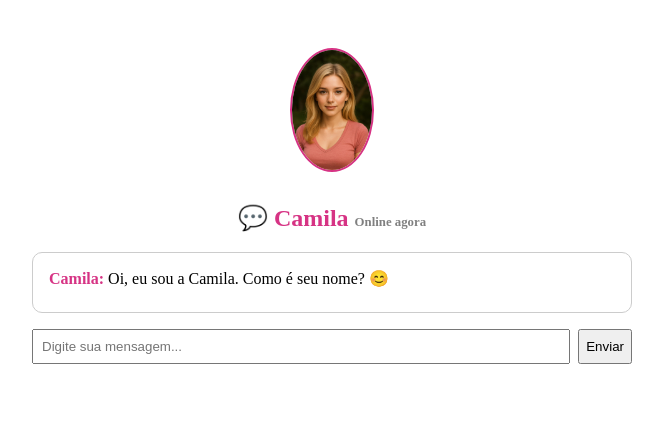
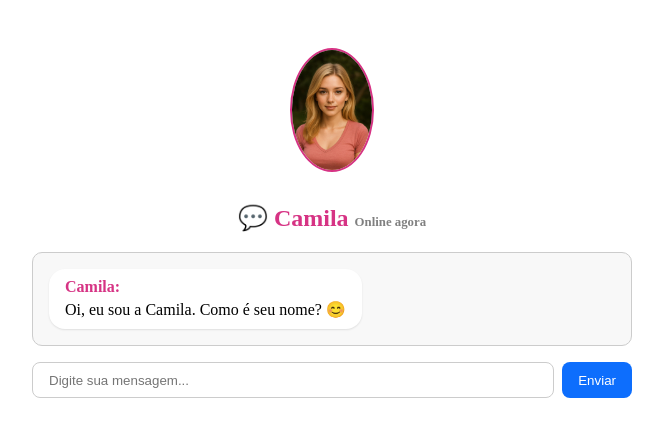
Before and after one commit to marcioeugenio/camila_chat1, a Next.js app: page / in a window 1280 px wide. Shown: the top 436 px of the page, without its empty margins (308-971 px from the left). Built offline with nearby package versions, Linux system fonts and the light colour scheme.

Commit message:
Update index.js

```diff
--- a/pages/index.js
+++ b/pages/index.js
@@ -3,12 +3,8 @@ import { useState, useEffect, useRef } from "react";
 export default function Home() {
   const [mensagem, setMensagem] = useState("");
   const [chat, setChat] = useState([
-    {
-      remetente: "Camila",
-      texto: "Oi, eu sou a Camila. Como é seu nome? 😊",
-    },
+    { remetente: "Camila", texto: "Oi, eu sou a Camila. Como é seu nome? 😊" },
   ]);
-
   const chatRef = useRef(null);
   const userIdRef = useRef(
     typeof window !== "undefined"
@@ -67,27 +63,43 @@ export default function Home() {
       </div>
 
       <div
-        id="chat"
         ref={chatRef}
         style={{
           maxHeight: 400,
           overflowY: "auto",
-          background: "#fff",
+          background: "#f8f8f8",
           padding: "1rem",
           borderRadius: "10px",
           marginBottom: "1rem",
           border: "1px solid #ccc",
+          display: "flex",
+          flexDirection: "column",
+          gap: "0.5rem",
         }}
       >
         {chat.map((m, i) => (
-          <div key={i} style={{ marginBottom: "0.5rem" }}>
+          <div
+            key={i}
+            style={{
+              alignSelf: m.remetente === "Você" ? "flex-end" : "flex-start",
+              background: m.remetente === "Você" ? "#dcf8c6" : "#fff",
+              color: "#000",
+              padding: "0.6rem 1rem",
+              borderRadius: "16px",
+              maxWidth: "75%",
+              boxShadow: "0 1px 2px rgba(0,0,0,0.1)",
+              whiteSpace: "pre-wrap",
+            }}
+          >
             <strong
               style={{
                 color: m.remetente === "Camila" ? "#d63384" : "#0d6efd",
+                display: "block",
+                marginBottom: 4,
               }}
             >
               {m.remetente}:
-            </strong>{" "}
+            </strong>
             <span dangerouslySetInnerHTML={{ __html: m.texto }} />
           </div>
         ))}
@@ -105,9 +117,25 @@ export default function Home() {
           placeholder="Digite sua mensagem..."
           value={mensagem}
           onChange={(e) => setMensagem(e.target.value)}
-          style={{ flex: 1, padding: "0.5rem" }}
+          style={{
+            flex: 1,
+            padding: "0.6rem 1rem",
+            borderRadius: "8px",
+            border: "1px solid #ccc",
+          }}
         />
-        <button type="submit">Enviar</button>
+        <button
+          type="submit"
+          style={{
+            padding: "0 1rem",
+            background: "#0d6efd",
+            color: "white",
+            border: "none",
+            borderRadius: "8px",
+          }}
+        >
+          Enviar
+        </button>
       </form>
     </main>
   );
```
